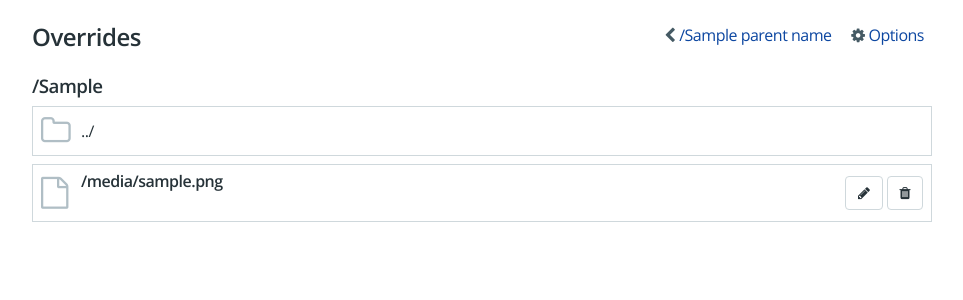
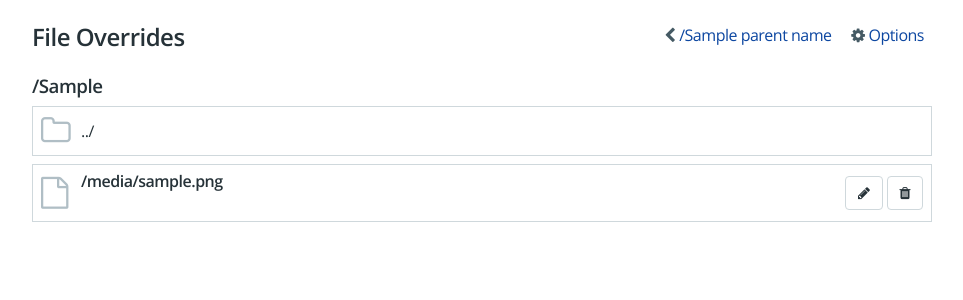
Before and after one commit to NiklasRosenstein/flux-ci, a Flask app: template flux/templates/overrides_list.html in a window 1280 px wide. Shown: the part 54-354 px from the top of the page, without its empty margins (158-1121 px from the left). Run offline with Flask 2, Linux system fonts and the light colour scheme; the template is opened without the code that fills it: most values are stand-ins (such as "Sample title", 1, 10 or a date in 2020); parts of the project's set-up code (start-up, migrations or seed data) failed here and were passed over.

Commit message:
rename "Overrides" in the UI to "File Overrides"

```diff
--- a/flux/templates/overrides_list.html
+++ b/flux/templates/overrides_list.html
@@ -1,6 +1,6 @@
 {% extends "base.html" %}
 {% from "macros.html" import render_error_list %}
-{% set page_title = "Overrides" %}
+{% set page_title = "File Overrides" %}
 {% block head %}
 <script>
   function createNewFolder(repoId) {
--- a/flux/templates/view_repo.html
+++ b/flux/templates/view_repo.html
@@ -30,7 +30,7 @@
           <i class="fa fa-plus"></i>New Build
         </a>
         <a href="{{ url_for('edit_repo', repo_id=repo.id) }}"><i class="fa fa-pencil"></i>Edit Repository</a>
-        <a href="{{ url_for('overrides_list', path=repo.name) }}"><i class="fa fa-clone"></i>Overrides</a>
+        <a href="{{ url_for('overrides_list', path=repo.name) }}"><i class="fa fa-clone"></i>File Overrides</a>
         <a href="{{ url_for('delete', repo_id=repo.id) }}"
             data-confirmation="Are you sure you want to delete this repository? This operation can not be undone.">
           <i class="fa fa-trash"></i>Delete Repository
```
